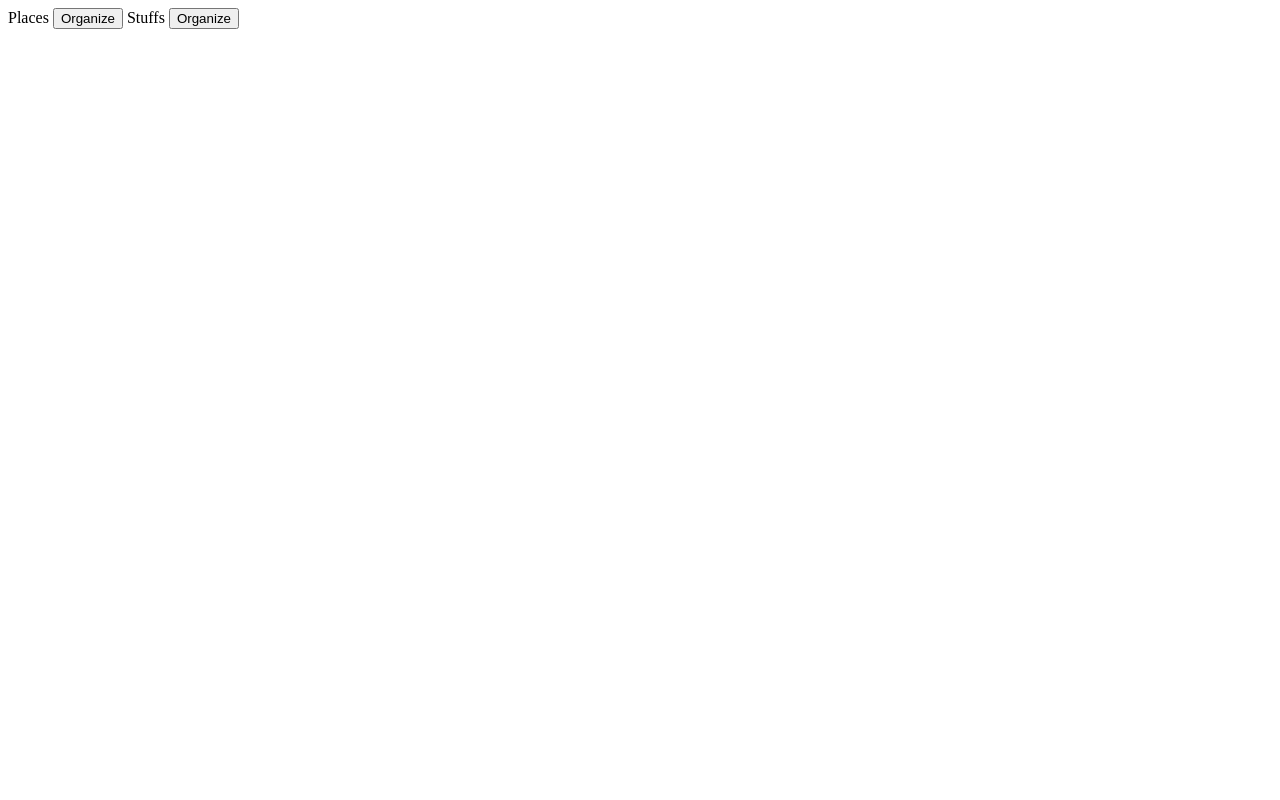
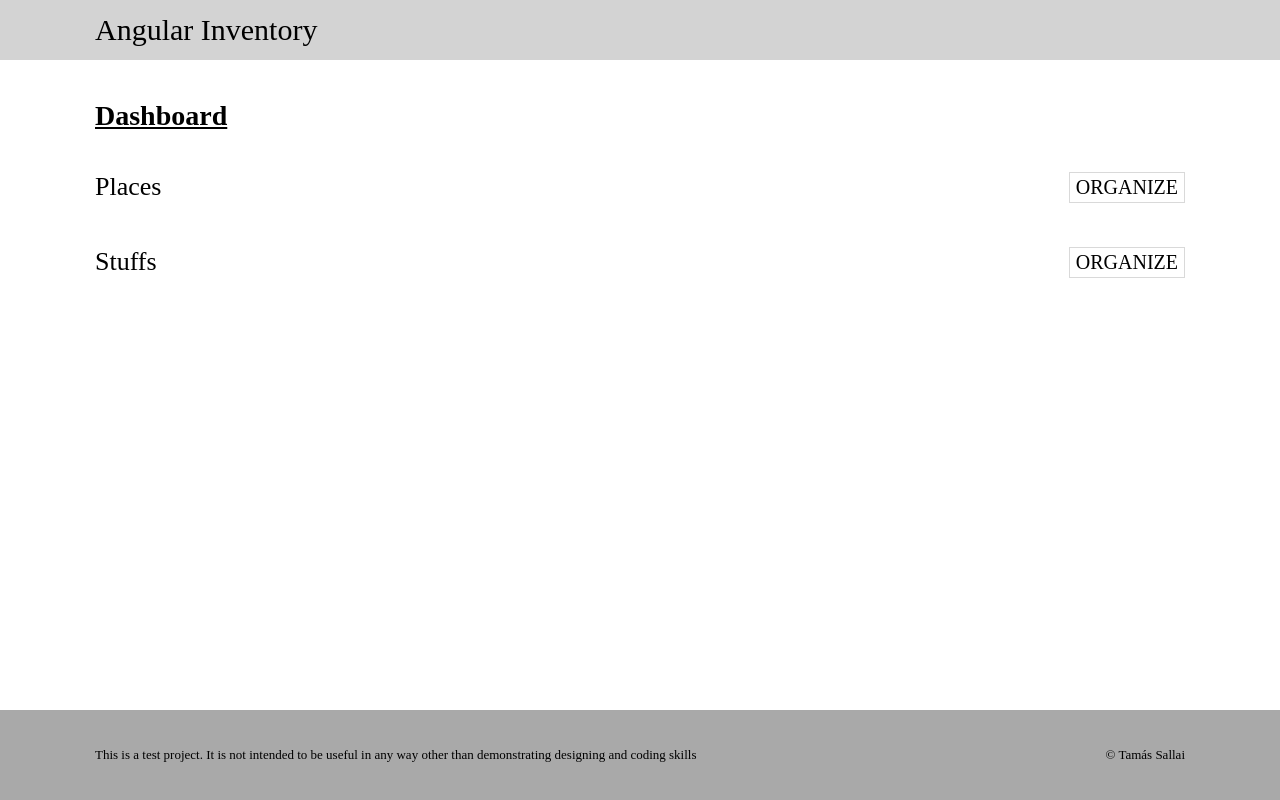
Before and after one commit to sashee/angular-test-inventory, a plain HTML site: page client/index.html in a window 1280 px wide. Drawn offline with nearby package versions, Linux system fonts and the light colour scheme; some packages are replaced by stand-ins of ours; no server answers; a script that the page names is missing.

Commit message:
Design start

```diff
--- a/client/index.html
+++ b/client/index.html
@@ -7,6 +7,7 @@
 	<script src="//cdnjs.cloudflare.com/ajax/libs/angular-ui/0.4.0/angular-ui.min.js"></script>
 	<script src="//ajax.googleapis.com/ajax/libs/angularjs/1.2.13/angular-route.js"></script>
 	<script src="//cdnjs.cloudflare.com/ajax/libs/underscore.js/1.6.0/underscore-min.js"></script>
+
 	<script src="vendor/select2.js"></script>
 	<script src="app.js"></script>
 	<script src="controllers/dashboard.js"></script>
@@ -16,16 +17,23 @@
 	<script src="controllers/stuff_edit.js"></script>
 	<script src="controllers/stuffs.js"></script>
 	<link rel="stylesheet" type="text/css" href="//cdnjs.cloudflare.com/ajax/libs/select2/3.4.5/select2.min.css">
-<style>
-	.autocomplete{
-		width:100%;
-	}
-</style>
+	<link rel="stylesheet" type="text/css" href="scss/app.css">
+	<script src="//cdnjs.cloudflare.com/ajax/libs/prefixfree/1.0.7/prefixfree.min.js"></script>
 </head>
 <body>
-<div ng-view>
-</div>
-
-
+	<div class="container">
+		<header><div>Angular Inventory</div></header>
+		<div class="main">
+			<div class="page-title">Dashboard</div>
+				<div ng-view>
+			</div>
+		</div>
+		<footer>
+			<div>
+				<div class="text">This is a test project. It is not intended to be useful in any way other than demonstrating designing and coding skills</div>
+				<div class="copyright">© Tamás Sallai</div>
+			</div>
+		</footer>
+	</div>
 </body>
 </html>
--- a/client/pages/dashboard.html
+++ b/client/pages/dashboard.html
@@ -1,17 +1,34 @@
+<div class="mod-dashboard">
+	<div class="heading">
+		<div>
 			Places
-<button ng-click="go('places')">Organize</button>
+		</div>
+		<a class="button-standard" ng-click="go('places')">Organize</a>
+	</div>
 
-<div ng-repeat="place in places">
+	<div class="place-panel">
+		<div class="place" ng-repeat="place in places">
+			<div class="name">
 				{{place.name}}
-	<div ng-show="stuffForPlaces(place).length" ng-repeat="stuff in stuffForPlaces(place)">
+			</div>
+			<div class="stuff" ng-show="stuffForPlaces(place).length" ng-repeat="stuff in stuffForPlaces(place)">
 				{{stuff.name}}
 			</div>
-	<div ng-show="!stuffForPlaces(place).length">No stuffs here</div>
+			<div class="nostuff" ng-show="!stuffForPlaces(place).length">No stuffs here</div>
+		</div>
 	</div>
 
+	<div class="heading">
+		<div>
 			Stuffs
-<button ng-click="go('stuffs')">Organize</button>
+		</div>
+		<a class="button-standard" ng-click="go('stuffs')">Organize</a>
+	</div>
 
-<div ng-repeat="stuff in stuffs">
+
+	<div class="stuff-panel">
+		<div class="stuff" ng-repeat="stuff in stuffs">
 			{{stuff.name}}
 		</div>
+	</div>
+</div>
--- /dev/null
+++ b/client/scss/_common.scss
@@ -0,0 +1,15 @@
+.button-standard{
+  cursor: pointer;
+  display: inline-block;
+  padding: 3px 6px;
+  border: 1px solid rgba(0, 0, 0, 0.15);
+  text-align: center;
+  text-decoration: none;
+  color: black;
+  background-color: white;
+  transition: background-color 200ms linear;
+  text-transform:uppercase;
+  &:hover{
+    background-color: lightGrey;
+  }
+}
--- /dev/null
+++ b/client/scss/_dashboard.scss
@@ -0,0 +1,40 @@
+.mod-dashboard{
+  .heading{
+    margin-top:40px;
+    height:35px;
+    div{
+      float:left;
+      font-size: 130%;
+    }
+    a{
+      float:right;
+    }
+  }
+
+  .place-panel{
+    margin-left:20px;
+    .place{
+      margin-top:8px;
+      margin-bottom:8px;
+      border-bottom: 1px dotted lightgrey;
+      .stuff,.nostuff{
+        margin-left:20px;
+        margin-top:3px;
+      }
+
+      .nostuff{
+        font-style:italic;
+      }
+    }
+  }
+
+  .stuff-panel{
+    margin-left:20px;
+    .stuff{
+      margin-top:8px;
+      margin-bottom:8px;
+      border-bottom: 1px dotted lightgrey;
+    }
+  }
+
+}
--- /dev/null
+++ b/client/scss/_main.scss
@@ -0,0 +1,61 @@
+$footer-height:90px;
+
+body{
+  margin:0px;
+  font-size:20px;
+}
+
+
+
+header{
+  div{
+    width:1090px;
+    margin:0px auto;
+    top: 50%;
+    transform: translateY(-50%);
+    position: relative;
+  }
+  background-color:lightGrey;
+  font-size:150%;
+  height:60px;
+}
+
+.main{
+  width:1090px;
+  margin:0px auto;
+  padding-bottom:$footer-height;
+  .page-title{
+    font-size:140%;
+    text-decoration: underline;
+    margin-top:40px;
+    font-weight:bold;
+  }
+}
+
+.container{
+  position: relative;
+  min-height: 100%;
+}
+
+footer{
+  position: absolute;
+  bottom: 0;
+  width: 100%;
+  &> div{
+    width:1090px;
+    margin:0px auto;
+    top: 50%;
+    transform: translateY(-50%);
+    position: relative;
+    height:16px;
+    .text{
+      float:left;
+    }
+    .copyright{
+      float:right;
+    }
+  }
+  background-color:darkGrey;
+  font-size:small;
+  height:$footer-height;
+}
--- /dev/null
+++ b/client/scss/app.scss
@@ -0,0 +1,7 @@
+@import '_main';
+@import '_dashboard';
+@import '_common';
+
+.autocomplete{
+  width:100%;
+}
```
Also changed, not shown: client/scss/_common.css (added), client/scss/_dashboard.css (added), client/scss/_main.css (added), client/scss/app.css (added). Lines whose indentation alone changed are shown as unchanged.
